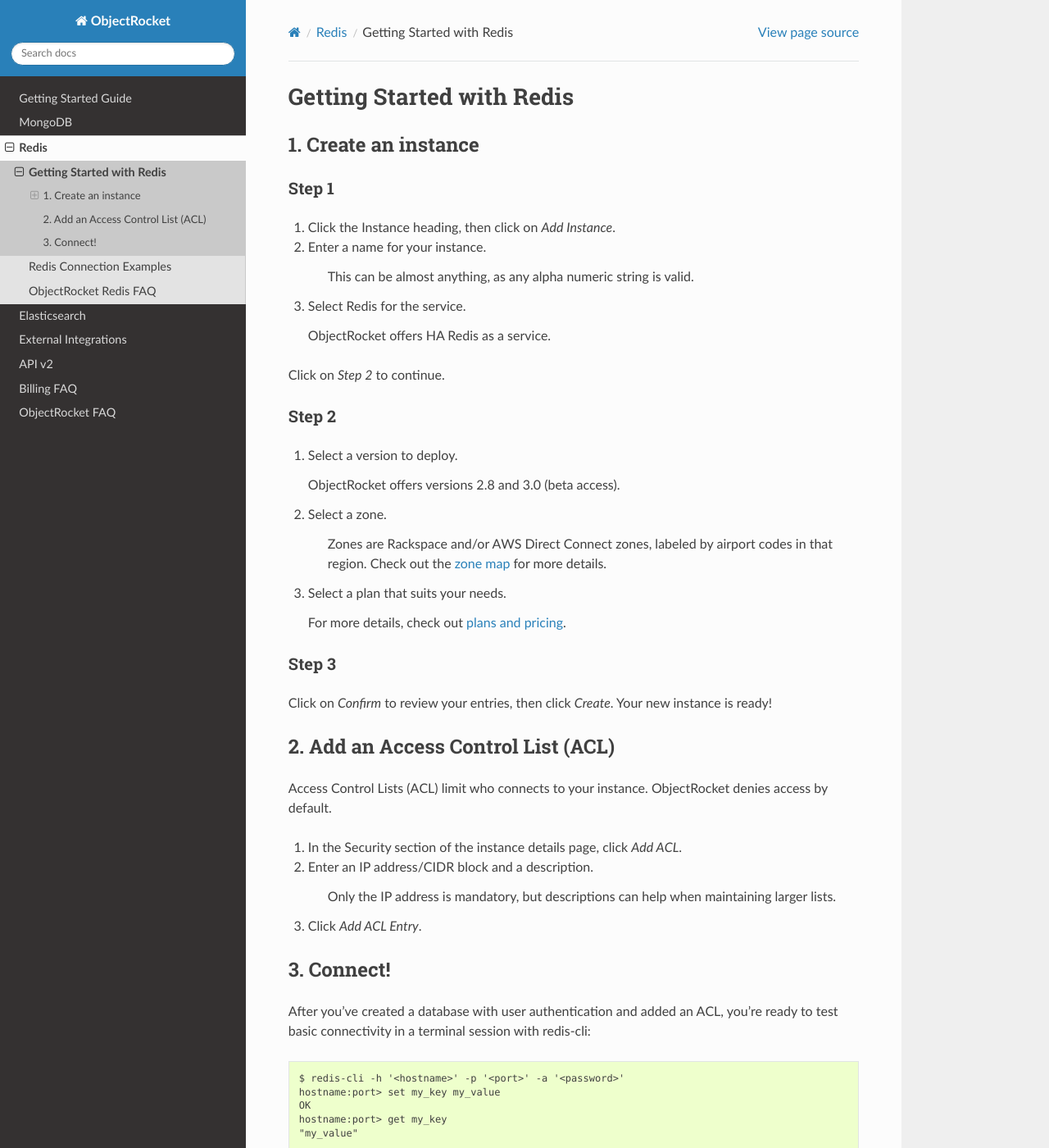
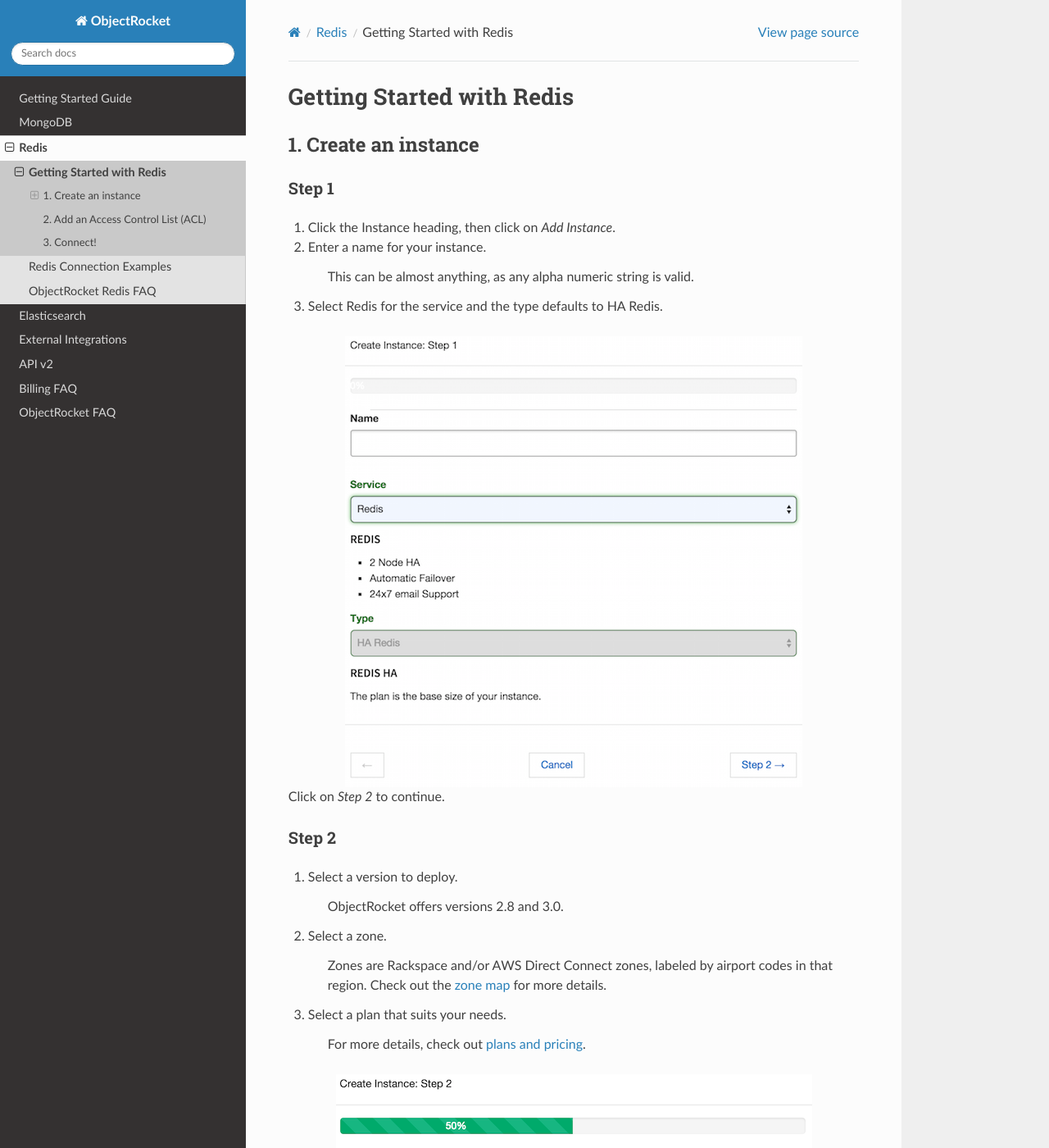
Before and after one commit to zcorleissen/documentation, a Sphinx documentation site: the page built from source/redis_getting_started.rst, in a window 1280 px wide and 1400 px high. Shown: the whole window at 82% size. Built offline with Sphinx 7.4.7 and the Read the Docs theme 2.0.0, drawn with Linux system fonts in a browser that asks for light colours; pages that are not in the unit, such as notebooks, are missing from menus; some of the changed text lies outside the part shown.

Commit message:
Added images back in with some slight modifications.

```diff
--- a/source/redis_getting_started.rst
+++ b/source/redis_getting_started.rst
@@ -13,9 +13,10 @@
 
     This can be almost anything, as any alpha numeric string is valid.
 
-#. Select Redis for the service.
+#. Select Redis for the service and the type defaults to HA Redis.
 
-   ObjectRocket offers HA Redis as a service.
+.. image:: images/createredis.png
+   :align: center
 
 Click on *Step 2* to continue.
 
@@ -24,7 +25,7 @@
 
 #. Select a version to deploy.
 
-   ObjectRocket offers versions 2.8 and 3.0 (beta access).
+    ObjectRocket offers versions 2.8 and 3.0.
 
 #. Select a zone.
 
@@ -32,17 +33,21 @@
 
 #. Select a plan that suits your needs.
 
-   For more details, check out `plans and pricing <http://objectrocket.com/pricing>`_.
+    For more details, check out `plans and pricing <http://objectrocket.com/pricing>`_.
 
-Step 3
-------
+.. image:: images/createredis_2.png
+   :align: center
 
 Click on *Confirm* to review your entries, then click *Create*. Your new instance is ready!
 
 2. Add an Access Control List (ACL)
 ~~~~~~~~~~~~~~~~~~~~~~~~~~~~~~~~~~~
 
-Access Control Lists (ACL) limit who connects to your instance. ObjectRocket denies access by default.
+Access Control Lists (ACL) limit who connects to your instance.
+
+.. note::
+
+        ObjectRocket denies access by default so you need to add any appropriate ACL's for servers that are connecting to ObjectRocket.
 
 #. In the Security section of the instance details page, click *Add ACL*.
 
@@ -51,6 +56,9 @@
     Only the IP address is mandatory, but descriptions can help when maintaining larger lists.
 
 #. Click *Add ACL Entry*.
+
+.. image:: images/addacl_mongo.png
+   :align: center
 
 3. Connect!
 ~~~~~~~~~~~
```
